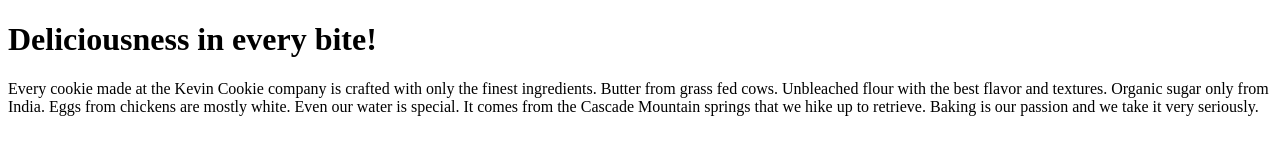
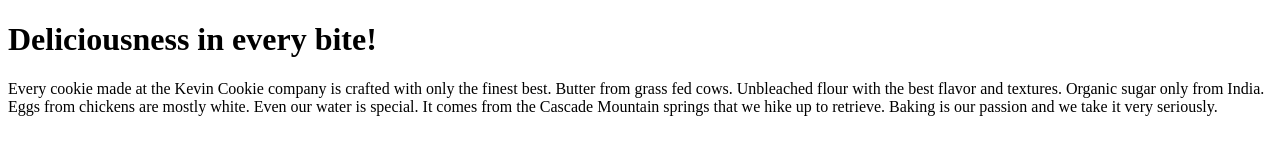
Before and after one commit to rooh-seylani/Keviencooiecompany.com, a plain HTML site: page index.htm in a window 1280 px wide. Drawn offline with Linux system fonts and the light colour scheme.

Commit message:
updated index text

```diff
--- a/index.htm
+++ b/index.htm
@@ -3,7 +3,7 @@
 <body>
 
 <h1>Deliciousness in every bite!</h1>
-<p>Every cookie made at the Kevin Cookie company is crafted with only the finest ingredients. Butter from grass fed cows. Unbleached flour with the best flavor and textures. Organic sugar only from India. Eggs from chickens are mostly white. Even our water is special. It comes from the Cascade Mountain springs that we hike up to retrieve. Baking is our passion and we take it very seriously.</p>
+<p>Every cookie made at the Kevin Cookie company is crafted with only the finest best. Butter from grass fed cows. Unbleached flour with the best flavor and textures. Organic sugar only from India. Eggs from chickens are mostly white. Even our water is special. It comes from the Cascade Mountain springs that we hike up to retrieve. Baking is our passion and we take it very seriously.</p>
 
 </body>
 </html>
```
